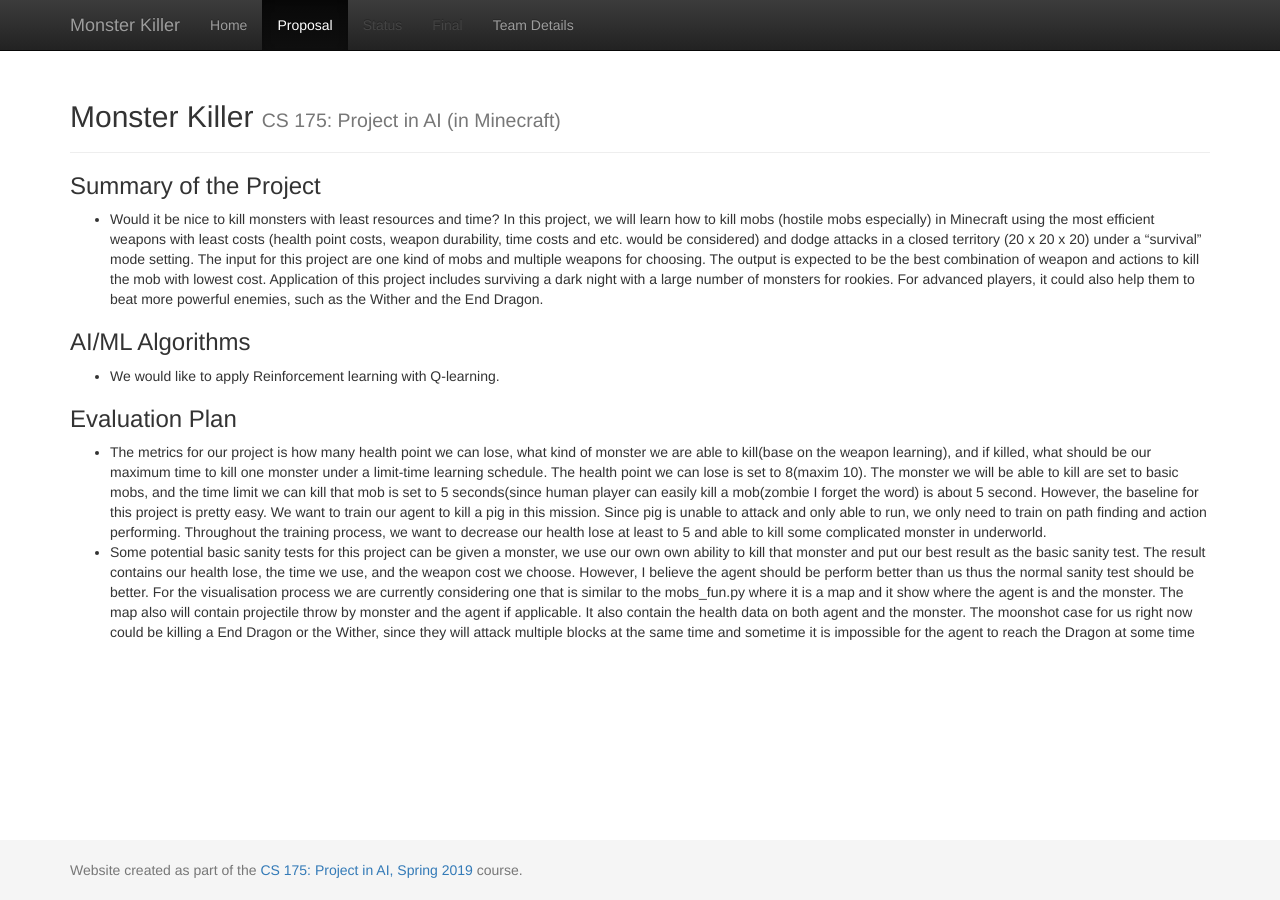
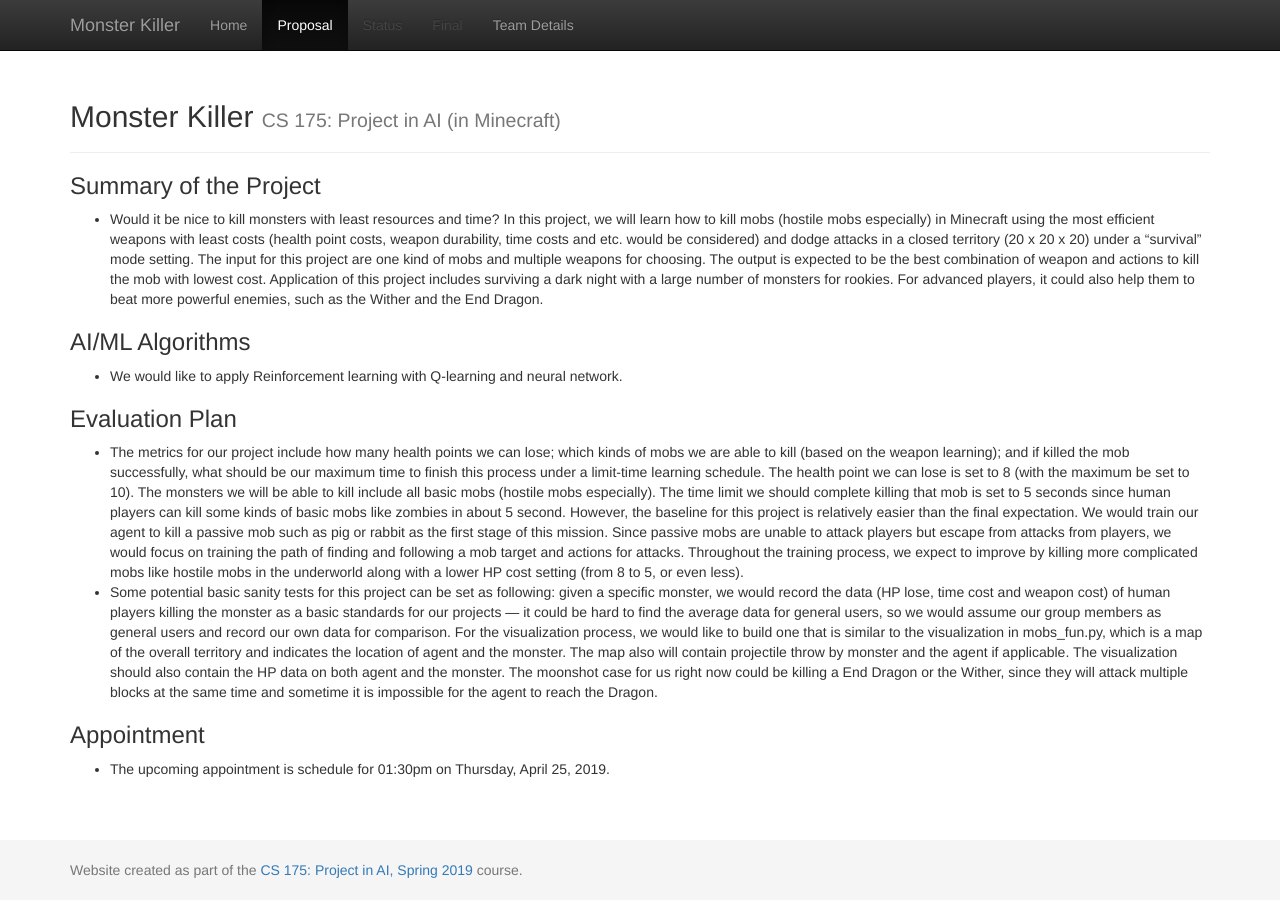
Before and after one commit to zhoupeng1998/Monster-Kill, a Jekyll site: the page built from docs/proposal.md, in a window 1280 px wide. Built offline with Jekyll 4.4.1, drawn with Linux system fonts in a browser that asks for light colours.

Commit message:
Update proposal.md

```diff
--- a/docs/proposal.md
+++ b/docs/proposal.md
@@ -9,8 +9,12 @@
 Application of this project includes surviving a dark night with a large number of monsters for rookies. For advanced players, it could also help them to beat more powerful enemies, such as the Wither and the End Dragon.
 
 ### AI/ML Algorithms
-- We would like to apply Reinforcement learning with Q-learning.
+- We would like to apply Reinforcement learning with Q-learning and neural network.
 
 ### Evaluation Plan
-- The metrics for our project is how many health point we can lose, what kind of monster we are able to kill(base on the weapon learning), and if killed, what should be our maximum time to kill one monster under a limit-time learning schedule. The health point we can lose is set to 8(maxim 10). The monster we will be able to kill are set to basic mobs, and the time limit we can kill that mob is set to 5 seconds(since human player can easily kill a mob(zombie I forget the word) is about 5 second. However, the baseline for this project is pretty easy. We want to train our agent to kill a pig in this mission. Since pig is unable to attack and only able to run, we only need to train on path finding and action performing. Throughout the training process, we want to decrease our health lose at least to 5 and able to kill some complicated monster in underworld.
-- Some potential basic sanity tests for this project can be given a monster, we use our own own ability to kill that monster and put our best result as the basic sanity test. The result contains our health lose, the time we use, and the weapon cost we choose. However, I believe the agent should be perform better than us thus the normal sanity test should be better. For the visualisation process we are currently considering one that is similar to the mobs_fun.py where it is a map and it show where the agent is and the monster. The map also will contain projectile throw by monster and the agent if applicable. It also contain the health data on both agent and the monster. The moonshot case for us right now could be killing a End Dragon or the Wither, since they will attack multiple blocks at the same time and sometime it is impossible for the agent to reach the Dragon at some time
+- The metrics for our project include how many health points we can lose; which kinds of mobs we are able to kill (based on the weapon learning); and if killed the mob successfully, what should be our maximum time to finish this process under a limit-time learning schedule. The health point we can lose is set to 8 (with the maximum be set to 10). The monsters we will be able to kill include all basic mobs (hostile mobs especially). The time limit we should complete killing that mob is set to 5 seconds since human players can kill some kinds of basic mobs like zombies in about 5 second. However, the baseline for this project is relatively easier than the final expectation. We would train our agent to kill a passive mob such as pig or rabbit as the first stage of this mission. Since passive mobs are unable to attack players but escape from attacks from players, we would focus on training the path of finding and following a mob target and actions for attacks. Throughout the training process, we expect to improve by killing more complicated mobs like hostile mobs in the underworld along with a lower HP cost setting (from 8 to 5,  or even less).
+- Some potential basic sanity tests for this project can be set as following:
+given a specific monster, we would record the data (HP lose, time cost and weapon cost) of human players killing the monster as a basic standards for our projects — it could be hard to find the average data for general users, so we would assume our group members as general users and record our own data for comparison. For the visualization process, we would like to build one that is similar to the visualization in mobs_fun.py, which is a map of the overall territory and indicates the location of agent and the monster. The map also will contain projectile throw by monster and the agent if applicable. The visualization should also contain the HP data on both agent and the monster. The moonshot case for us right now could be killing a End Dragon or the Wither, since they will attack multiple blocks at the same time and sometime it is impossible for the agent to reach the Dragon.
+
+### Appointment
+- The upcoming appointment is schedule for 01:30pm on Thursday, April 25, 2019.
```
